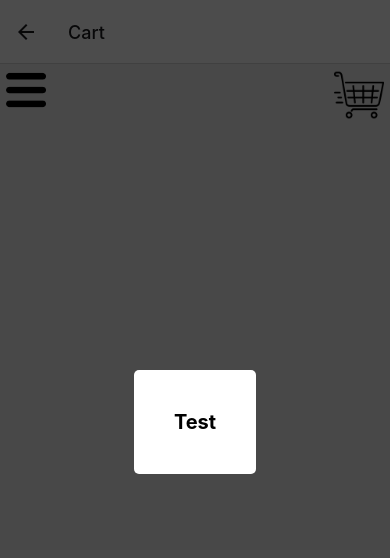
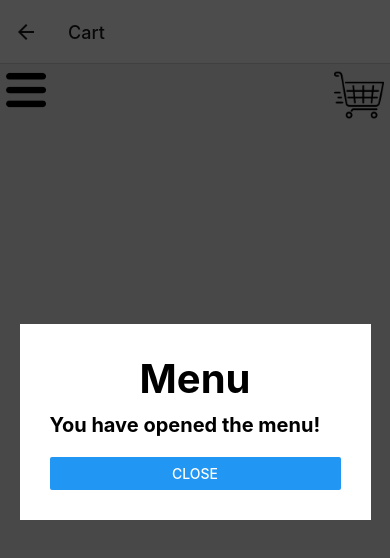
Before and after one commit to Horos20/shopping-cart, a React Native app: screen /Cart in a window 390 px wide. Both pictures are taken after a click on the element 26 px from the left and 90 px from the top of the page. Shown: the top 558 px of the page. Built offline with nearby package versions, Linux system fonts and the light colour scheme.

Commit message:
Added some style for menu modal

```diff
--- a/src/components/Navbar.js
+++ b/src/components/Navbar.js
@@ -1,12 +1,11 @@
 import React, {useState} from 'react';
-import {View, Image, TouchableOpacity, Text} from 'react-native';
+import {View, Image, TouchableOpacity, Text, Button} from 'react-native';
 import Modal from 'react-native-modal';
 
 export default function Navbar({navigation}) {
   const [menuModalVisible, setMenuModalVisible] = useState(false);
 
   function toggleMenuModal() {
-    console.log('Klikk');
     setMenuModalVisible(!menuModalVisible);
   }
 
@@ -22,14 +21,29 @@ export default function Navbar({navigation}) {
             isVisible={menuModalVisible}
             onBackdropPress={() => setMenuModalVisible(false)}>
             <View
-              style={{flex: 1, justifyContent: 'center', alignItems: 'center'}}>
-              <View
-                style={{
-                  backgroundColor: 'white',
-                  padding: 40,
-                  borderRadius: 5,
-                }}>
-                <Text style={{fontWeight: 'bold', fontSize: 20}}>Test</Text>
+              style={{
+                padding: 30,
+                backgroundColor: 'white',
+              }}>
+              <View>
+                <Text
+                  style={{
+                    fontWeight: 'bold',
+                    fontSize: 40,
+                    textAlign: 'center',
+                  }}>
+                  Menu
+                </Text>
+                <Text
+                  style={{
+                    fontWeight: 'bold',
+                    fontSize: 20,
+                    marginTop: 10,
+                    marginBottom: 20,
+                  }}>
+                  You have opened the menu!
+                </Text>
+                <Button title={'Close'} onPress={toggleMenuModal} />
               </View>
             </View>
           </Modal>
```
